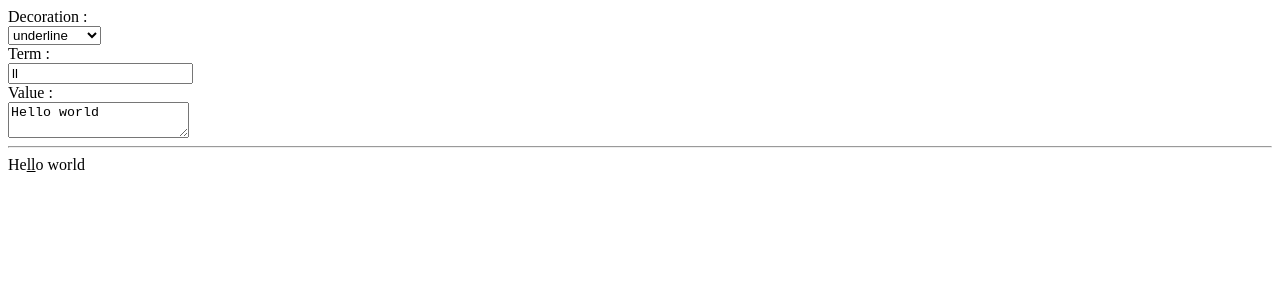
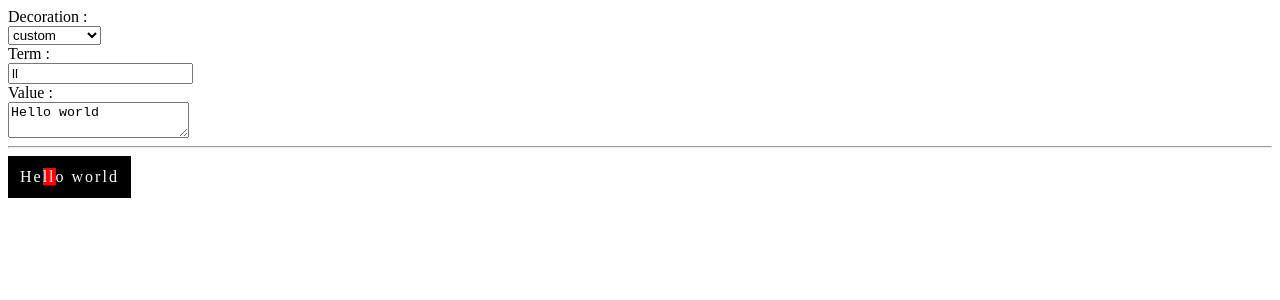
Before and after one commit to angelfraga/angular-highlight, an Angular app: page / in a window 1280 px wide. Shown: the top 300 px of the page. Built offline with nearby package versions, Linux system fonts and the light colour scheme.

Commit message:
Add custom style

```diff
--- a/src/app/app.component.css
+++ b/src/app/app.component.css
@@ -1,3 +1,10 @@
-p {
-  font-family: Lato;
+::ng-deep .custom {
+  letter-spacing: 2px;
+  background: black;
+  color:white;
+  display: inline-block;
+  padding: 12px;
 }
+::ng-deep .custom  .highlightText {
+  background: red;
+}
--- a/src/app/app.component.ts
+++ b/src/app/app.component.ts
@@ -86,6 +86,7 @@ export class HighlightComponent {
       <option value="line-through">line-through</option>
       <option value="overline">overline</option>
       <option value="none">none</option>
+      <option value="custom">custom</option>
     </select>
     <br>
     <label> Term : </label> <br>
@@ -100,5 +101,5 @@ export class HighlightComponent {
 export class AppComponent  {
   value = 'Hello world';
   term = 'll';
-  decoration = 'underline';
+  decoration = 'custom';
 }
```
